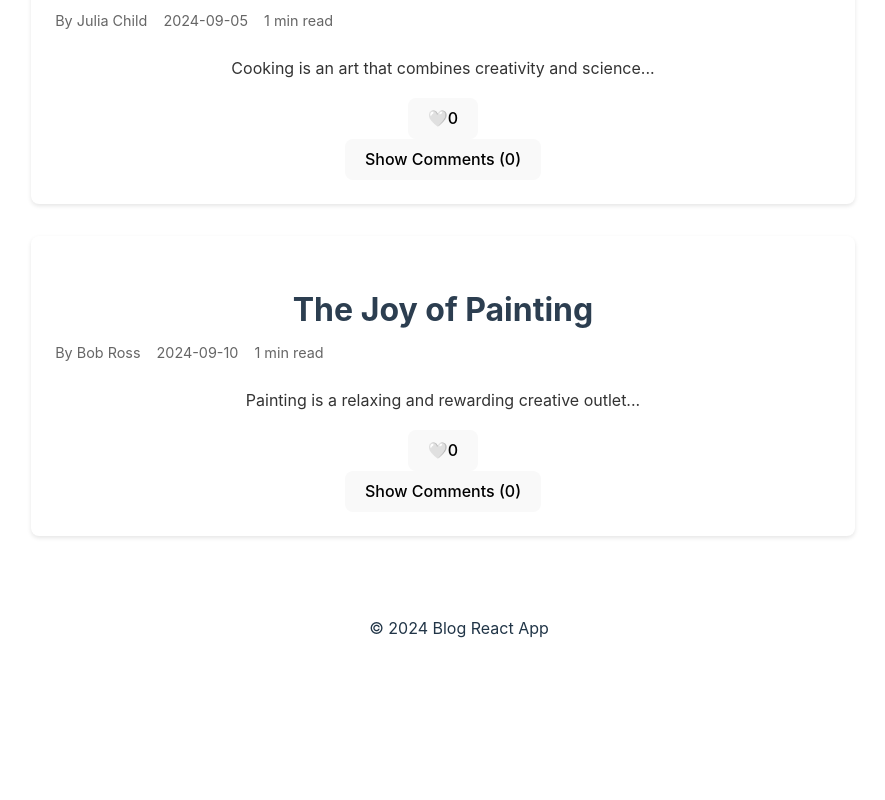
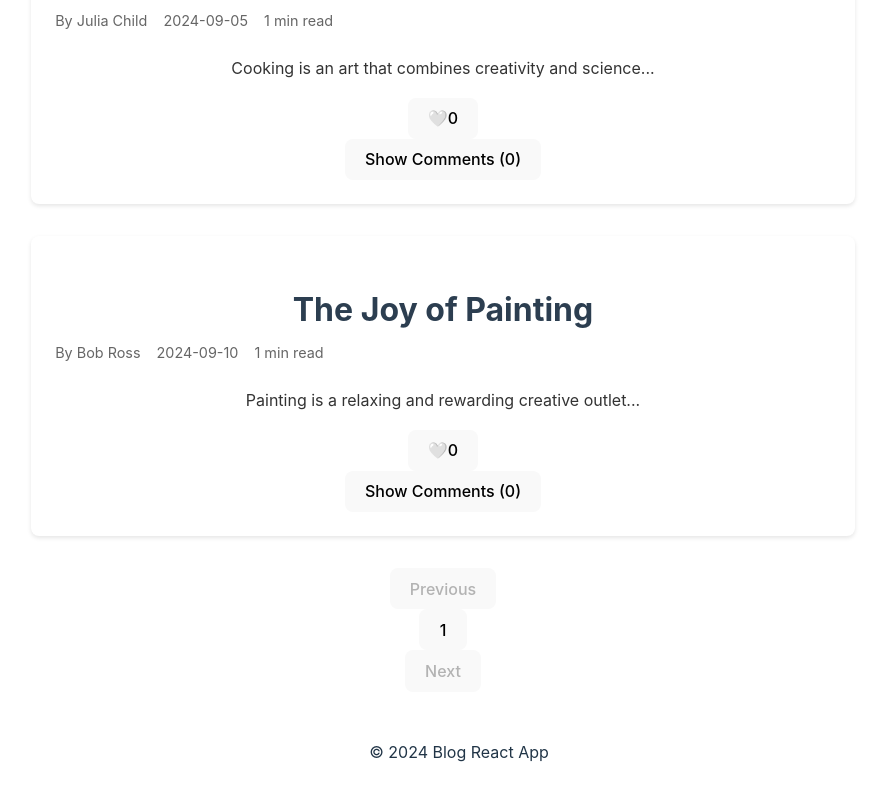
Before and after one commit to ptamayo25/Blog, a React (Vite) app in the folder blog-react-app/: page /posts/blog in a window 1280 px wide. Shown: the part 1815-2615 px from the top of the page, without its empty margins (181-1066 px from the left). Before the commit the page ends 2503 px from the top, so only its background shows below. Built offline with nearby package versions, Linux system fonts and the light colour scheme.

Commit message:
Fixed paginator

```diff
--- a/blog-react-app/src/components/Pagination/Pagination.jsx
+++ b/blog-react-app/src/components/Pagination/Pagination.jsx
@@ -1,54 +1,65 @@
 import { memo } from "react";
 import PropTypes from "prop-types";
 import "./Pagination.css";
-import { usePagination } from "../../hooks/usePagination";
 
-const Pagination = memo(function Pagination(paginator) {
+const Pagination = memo(function Pagination({ paginator }) {
   console.log("in Pagination.jsx");
 
-  // const pageNumbers = Array.from(
-  //   { length: paginator.totalPages },
-  //   (_, i) => i + 1
-  // );
+  const {
+    currentPage,
+    totalPages,
+    goToPage,
+    nextPage,
+    prevPage,
+    hasNext,
+    hasPrev,
+  } = paginator;
+
+  const pageNumbers = Array.from({ length: totalPages }, (_, i) => i + 1);
 
   return (
-    <p>{paginator.totalPages}</p>
-    // <div className="pagination">
-    //   <button
-    //     className="pagination-button"
-    //     onClick={prevPage}
-    //     disabled={!hasPrev}
-    //   >
-    //     Previous
-    //   </button>
+    <div className="pagination">
+      <button
+        className="pagination-button"
+        onClick={prevPage}
+        disabled={!hasPrev}
+      >
+        Previous
+      </button>
 
-    //   <div className="page-numbers">
-    //     {pageNumbers.map((number) => (
-    //       <button
-    //         key={number}
-    //         className={`page-number ${number === currentPage ? "active" : ""}`}
-    //         onClick={goToPage(number)}
-    //       >
-    //         {number}
-    //       </button>
-    //     ))}
-    //   </div>
+      <div className="page-numbers">
+        {pageNumbers.map((number) => (
+          <button
+            key={number}
+            className={`page-number ${number === currentPage ? "active" : ""}`}
+            onClick={() => goToPage(number)} // Pass the number to `goToPage`
+          >
+            {number}
+          </button>
+        ))}
+      </div>
 
-    //   <button
-    //     className="pagination-button"
-    //     onClick={nextPage}
-    //     disabled={!hasNext}
-    //   >
-    //     Next
-    //   </button>
-    // </div>
+      <button
+        className="pagination-button"
+        onClick={nextPage}
+        disabled={!hasNext}
+      >
+        Next
+      </button>
+    </div>
   );
 });
 
 Pagination.propTypes = {
-  currentPage: PropTypes.number.isRequired,
-  totalPages: PropTypes.number.isRequired,
-  onPageChange: PropTypes.func.isRequired,
+  paginator: PropTypes.shape({
+    currentPage: PropTypes.number.isRequired,
+    totalPages: PropTypes.number.isRequired,
+    goToPage: PropTypes.func.isRequired,
+    nextPage: PropTypes.func.isRequired,
+    prevPage: PropTypes.func.isRequired,
+    hasNext: PropTypes.bool.isRequired,
+    hasPrev: PropTypes.bool.isRequired,
+  }).isRequired,
 };
 
 export default Pagination;
```
